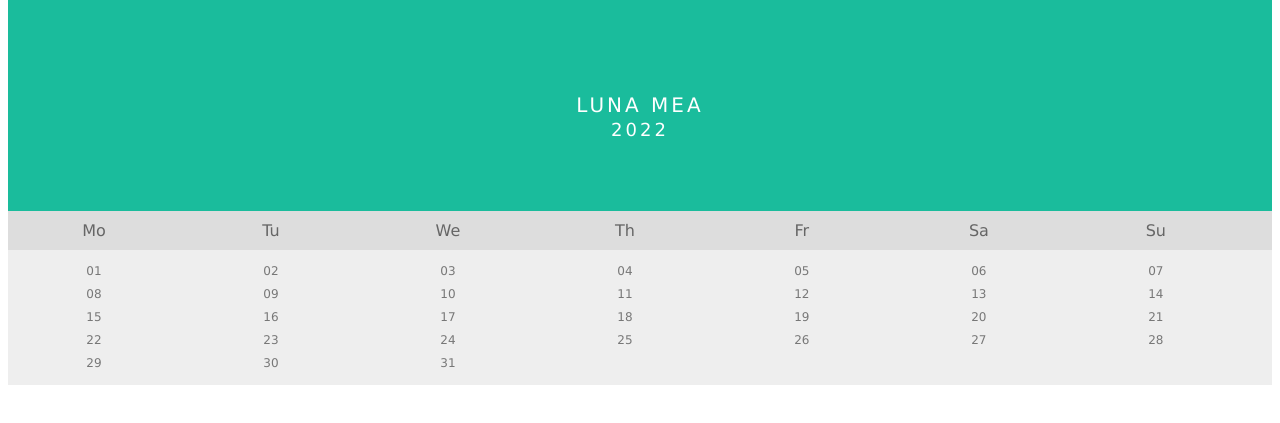
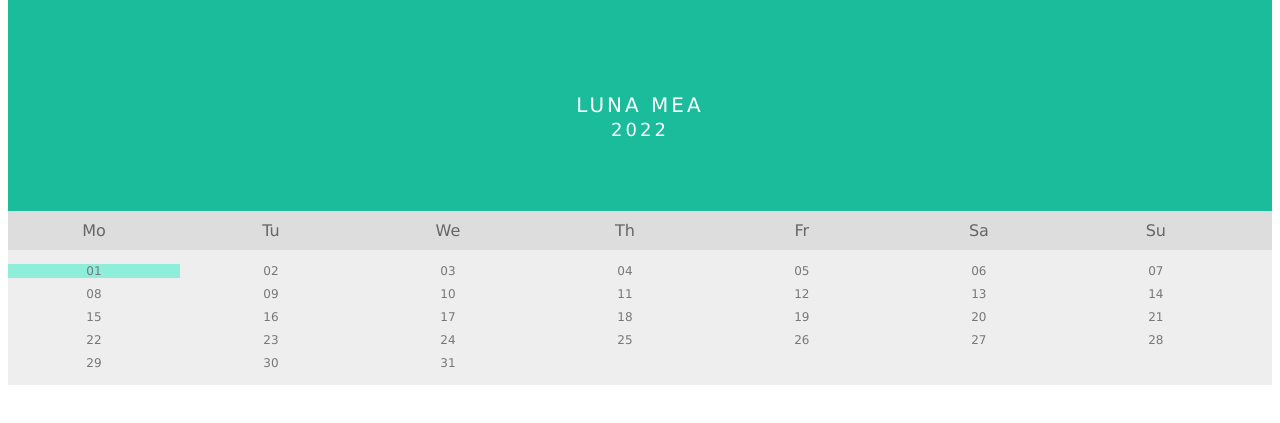
Before and after one commit to raresica/ProiectWeek1, a plain HTML site: page index.html in a window 1280 px wide. In both pictures the pointer is over the item "01". Shown: the part 145-568 px from the top of the page. Drawn offline with Linux system fonts and the light colour scheme.

Commit message:
add hover background for days

```diff
--- a/style.css
+++ b/style.css
@@ -48,7 +48,9 @@
 * {
     box-sizing: border-box;
 }
-
+.days li:hover{
+    background: #8feeda;
+}
 ul {
     list-style-type: none;
 }
```
